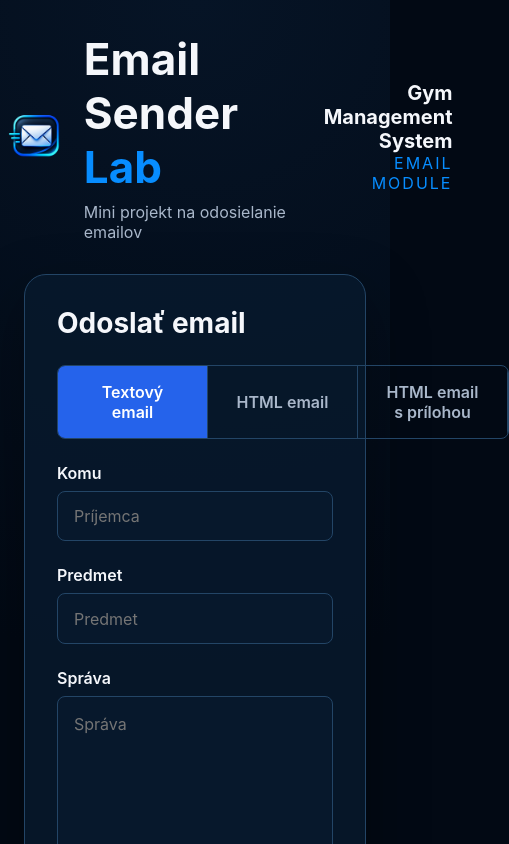
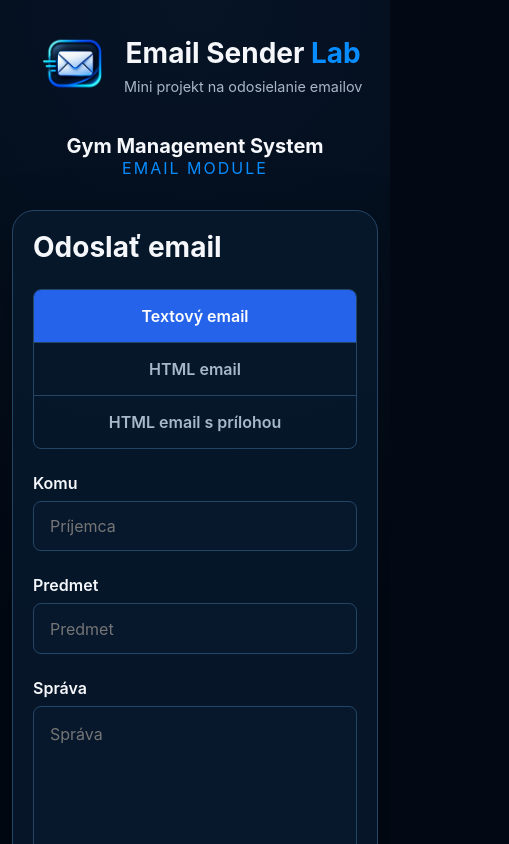
Before and after one commit to PatrikScerba/email-sender-lab, a React (Vite) app in the folder react-frontend/: page / in a window 390 px wide. Shown: the top 844 px of the page, 509 px wide, since content can reach past the window. Built offline with nearby package versions, Linux system fonts and the light colour scheme.

Commit message:
style(react-email): pridana responzivita rozlozenia stranky

```diff
--- a/react-frontend/src/components/email/EmailTypeSelector.css
+++ b/react-frontend/src/components/email/EmailTypeSelector.css
@@ -37,3 +37,32 @@
   background-color: #2563eb;
   color: #ffffff;
 }
+.email-type-selector__button:focus {
+  outline: none;
+}
+
+.email-type-selector__button:focus-visible {
+  position: relative;
+  z-index: 1;
+
+  outline: 2px solid var(--color-primary);
+  outline-offset: -2px;
+}
+
+@media (max-width: 600px) {
+  .email-type-selector {
+    width: 100%;
+    flex-direction: column;
+  }
+
+  .email-type-selector__button {
+    width: 100%;
+    min-width: 0;
+    border-right: none;
+    border-bottom: 1px solid var(--color-border);
+  }
+
+  .email-type-selector__button:last-child {
+    border-bottom: none;
+  }
+}
--- a/react-frontend/src/components/layout/AppHeader.css
+++ b/react-frontend/src/components/layout/AppHeader.css
@@ -67,3 +67,55 @@
 
   text-transform: uppercase;
 }
+
+@media (max-width: 900px) {
+  .app-header {
+    flex-direction: column;
+    gap: 1.5rem;
+    text-align: center;
+  }
+
+  .app-header__brand {
+    transform: none;
+  }
+
+  .app-header__project {
+    text-align: center;
+  }
+
+  .app-header__text h1 {
+    font-size: 36px;
+  }
+}
+
+@media (max-width: 400px) {
+  .app-header__brand {
+    gap: 0.4rem;
+  }
+
+  .app-header__icon {
+    width: 90px;
+    height: 90px;
+  }
+
+  .app-header__text h1 {
+    font-size: 28px;
+  }
+
+  .app-header__text p {
+    font-size: 0.9rem;
+  }
+}
+@media (max-width: 600px) {
+  .email-type-selector {
+    width: 100%;
+    flex-direction: column;
+  }
+
+  .email-type-selector__button {
+    width: 100%;
+    min-width: 0;
+    border-right: none;
+    border-bottom: 1px solid var(--color-border);
+  }
+}
--- a/react-frontend/src/pages/EmailPage.css
+++ b/react-frontend/src/pages/EmailPage.css
@@ -30,3 +30,13 @@
 
   color: var(--color-text);
 }
+
+@media (max-width: 600px) {
+  .email-page {
+    padding: 20px 12px 32px;
+  }
+
+  .email-card {
+    padding: 1.25rem;
+  }
+}
--- a/react-frontend/src/styles/reset.css
+++ b/react-frontend/src/styles/reset.css
@@ -5,13 +5,12 @@
 }
 
 html {
-  min-width: 320px;
   min-height: 100%;
 }
 
 body {
   margin: 0;
-  min-width: 320px;
+
   min-height: 100vh;
 }
 
```
